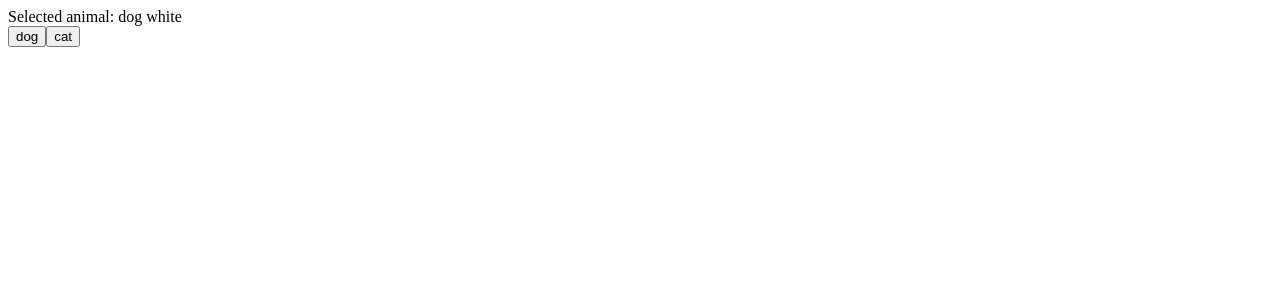
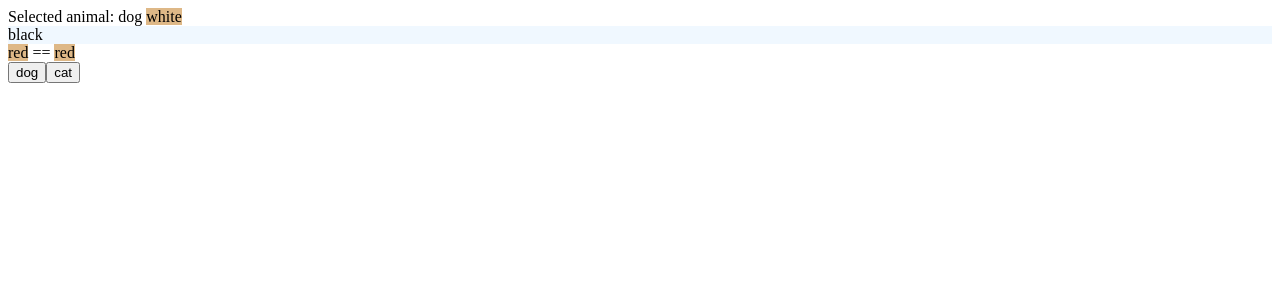
Before and after one commit to AliakseiLasevich/angular_project, an Angular app: page / in a window 1280 px wide. Both pictures are taken after a click on the button "dog". Shown: the top 300 px of the page. Built offline with nearby package versions, Linux system fonts and the light colour scheme.

Commit message:
4. Property binding in square brackets []

```diff
--- a/src/app/color/color.component.html
+++ b/src/app/color/color.component.html
@@ -1 +1,3 @@
 <span>{{color}}</span>
+<div> {{ writeBlack() }} </div>
+<span [textContent]="redColor"></span> == <span>{{redColor}}</span>
--- a/src/app/color/color.component.scss
+++ b/src/app/color/color.component.scss
@@ -0,0 +1,5 @@
+div {
+  background: aliceblue;}
+span {
+  background-color: burlywood;
+}
--- a/src/app/color/color.component.ts
+++ b/src/app/color/color.component.ts
@@ -1,5 +1,4 @@
 import {Component, OnInit} from '@angular/core';
-import {repeat} from "rxjs";
 
 @Component({
   selector: 'app-color',
@@ -9,6 +8,7 @@ import {repeat} from "rxjs";
 export class ColorComponent implements OnInit {
 
   private _color: string;
+  redColor: string = 'red';
   num: number = 0;
   colors: string[] = ['black', 'grey', 'white'];
 
@@ -35,4 +35,8 @@ export class ColorComponent implements OnInit {
     setTimeout(this.switchColorFiveTimes, 2000);
   };
 
+  writeBlack = () =>{
+    return 'black';
+  }
+
 }
```
